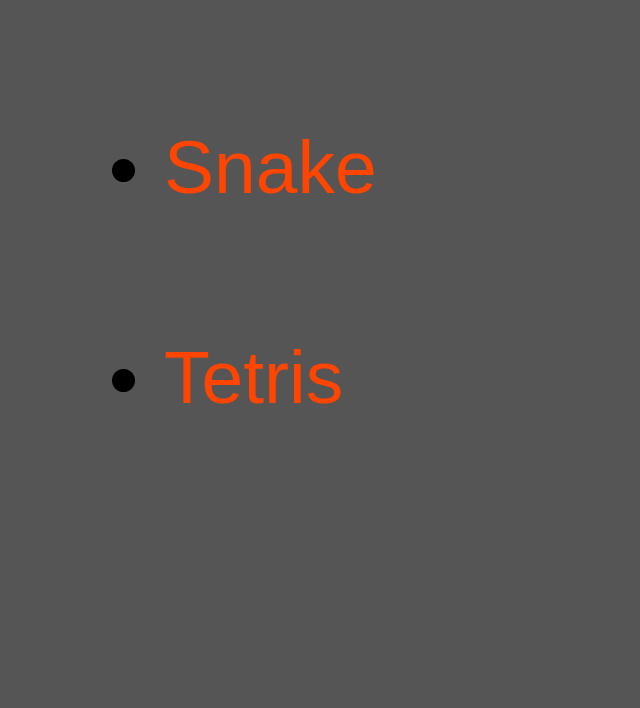
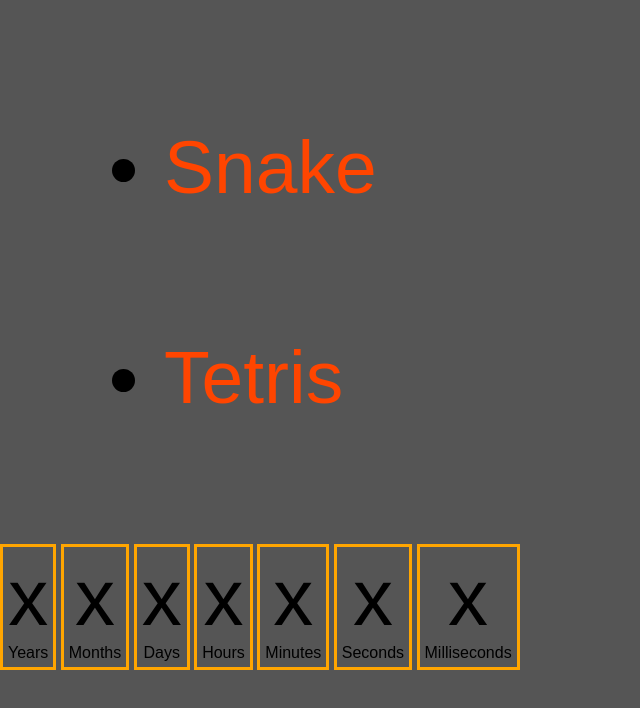
Before and after one commit to jellymlg/jellymlg.github.io, a plain HTML site: page index.html in a window 1280 px wide. Shown: the whole page, without its empty margins (0-640 px from the left). Drawn offline with Linux system fonts and the light colour scheme.

Commit message:
Update index.html

```diff
--- a/index.html
+++ b/index.html
@@ -8,6 +8,18 @@
 				margin: 10%;
 				font-size: 75px;
 			}
+			p, div {
+				display: inline-block;
+				margin: 0px;
+				text-align: center;
+			}
+			div#counter div {
+    				border: 3px solid orange;
+    				padding: 5px;
+			}
+			p.number {
+				font-size: 500%;
+			}
 		</style>
 	</head>
 	<body>
@@ -15,5 +27,42 @@
 			<li><a href="snake.html">Snake</a></li>
 			<li><a href="tetris.html">Tetris</a></li>
 		</ul>
+		<div id="counter">
+    			<div>
+     				<p class="number" id="year">x</p>
+     				<br>
+     				<p>Years</p>
+    			</div>
+    			<div>
+     				<p class="number" id="month">x</p>
+     				<br>
+     				<p>Months</p>
+    			</div>
+        		<div>
+     				<p class="number" id="day">x</p>
+     				<br>
+     				<p>Days</p>
+    			</div>
+        		<div>
+     				<p class="number" id="hour">x</p>
+     				<br>
+     				<p>Hours</p>
+    			</div>
+        		<div>
+     				<p class="number" id="minute">x</p>
+     				<br>
+     				<p>Minutes</p>
+    			</div>
+        		<div>
+     				<p class="number" id="second">x</p>
+     				<br>
+     				<p>Seconds</p>
+    			</div>
+        		<div>
+     				<p class="number" id="millisecond">x</p>
+     				<br>
+     				<p>Milliseconds</p>
+    			</div>
+		</div>
 	</body>
 </html>
```
